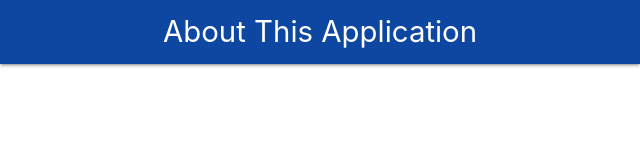
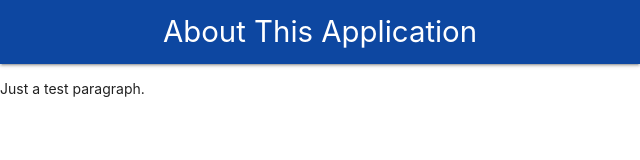
Before and after one commit to devonkhosa/electron-cpu-temp, an Electron app: page aboutWindow.html in a window 640 px wide. Drawn offline with nearby package versions, Linux system fonts and the light colour scheme.

Commit message:
Fixed nav and added paragraph

```diff
--- a/aboutWindow.html
+++ b/aboutWindow.html
@@ -12,5 +12,7 @@
         <div class="nav-wrapper blue darken-4">
             <a class="brand-logo center">About This Application</a>
         </div>
+    </nav>
+    <p>Just a test paragraph.</p>
 </body>
 </html>
```
